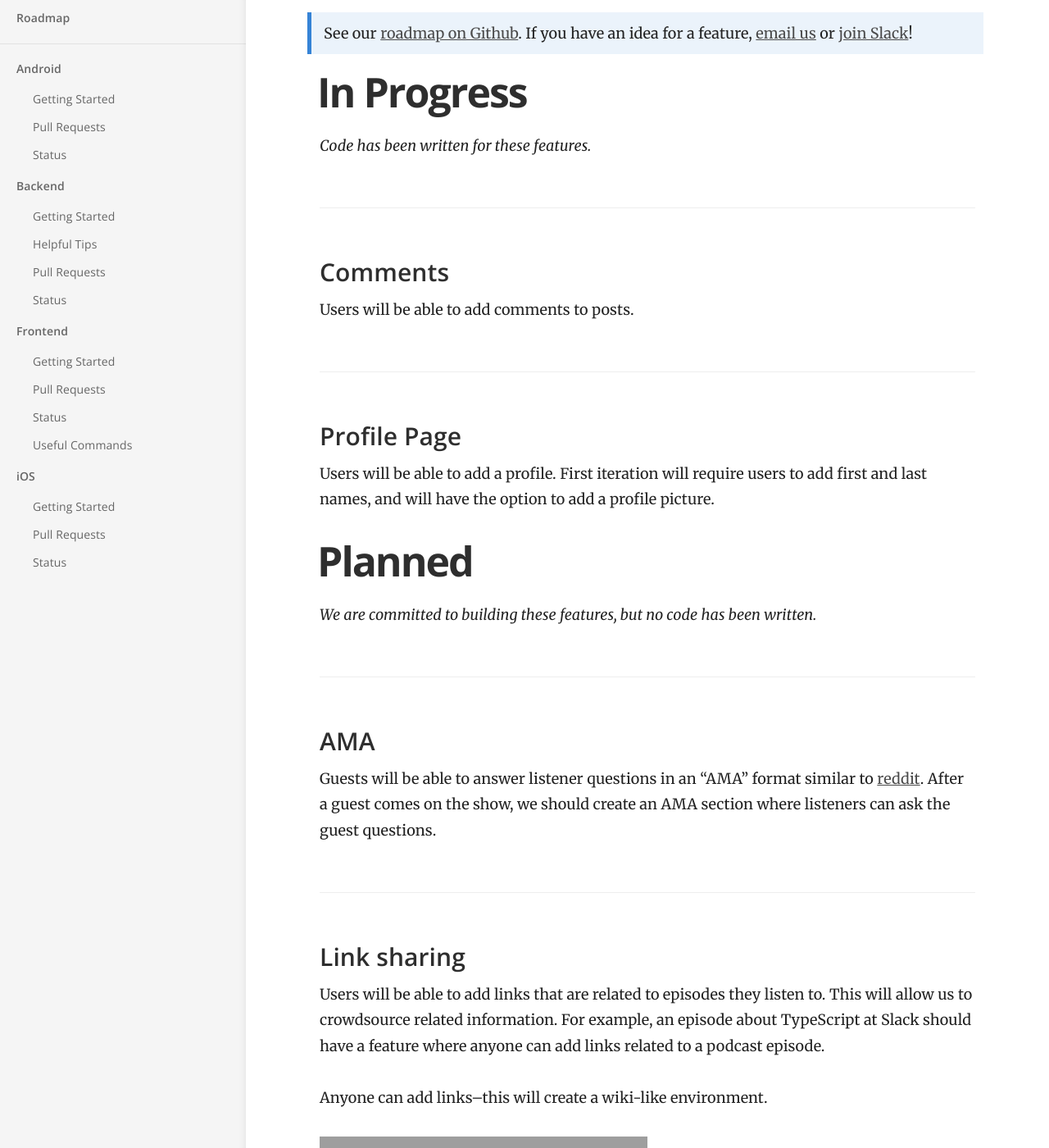
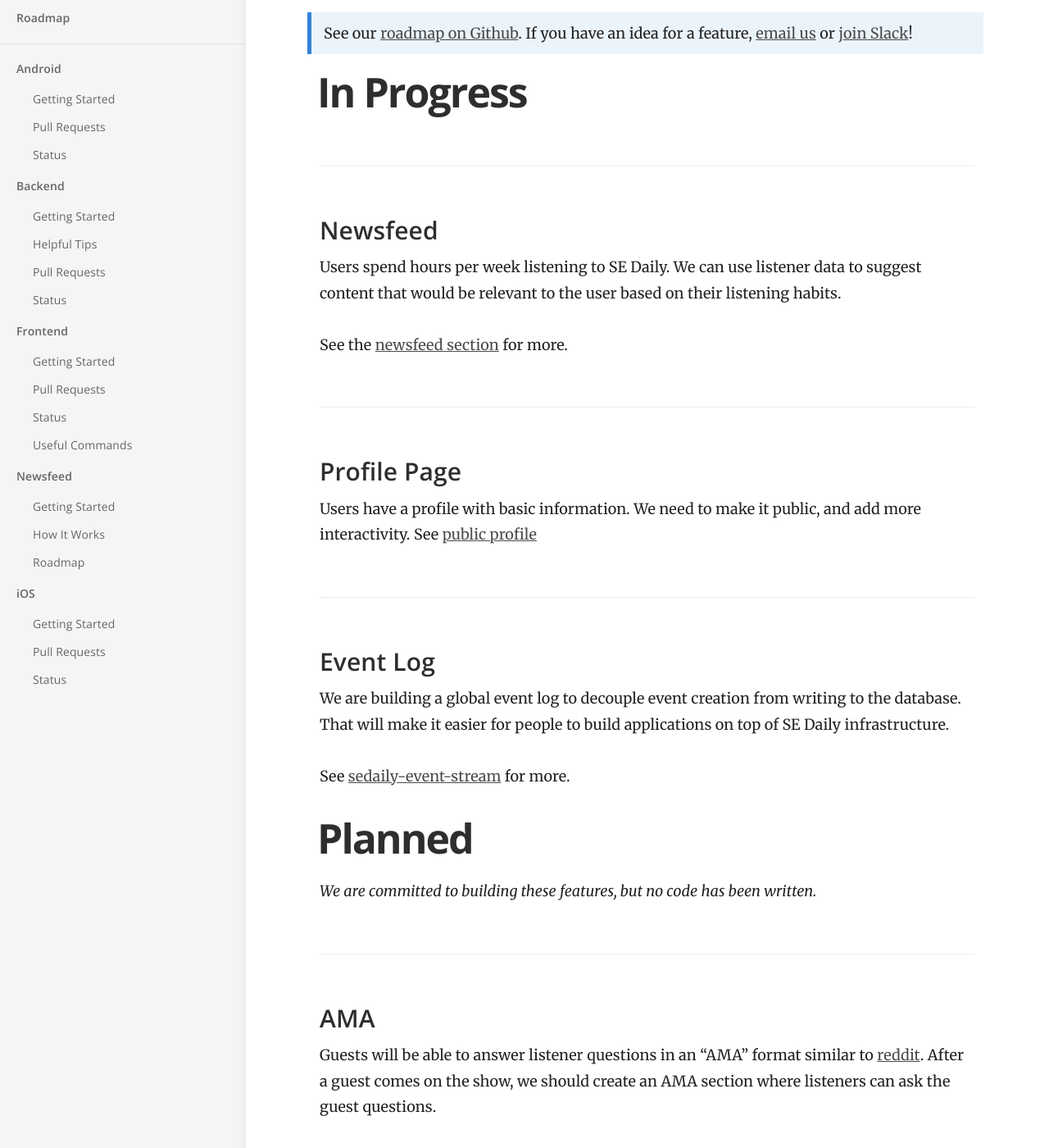
Before and after one commit to SoftwareEngineeringDaily/softwareengineeringdaily.github.io, a Jekyll site: the page built from _posts/2017-10-21-roadmap.md, in a window 1280 px wide and 1400 px high, scrolled down 240 px. Shown: the whole window at 82% size. Built offline with Jekyll 4.4.1, drawn with Linux system fonts in a browser that asks for light colours; some of the changed text lies outside the part shown; grey boxes are pictures that could not be loaded.

Commit message:
added details around newsfeed and public profile

```diff
--- a/_posts/2017-10-21-roadmap.md
+++ b/_posts/2017-10-21-roadmap.md
@@ -8,16 +8,21 @@ title: In Progress
 
 # **In Progress** #
 
-_Code has been written for these features._
+### Newsfeed ###
 
-### Comments ###
+Users spend hours per week listening to SE Daily. We can use listener data to suggest content that would be relevant to the user based on their listening habits.
 
-Users will be able to add comments to posts.
+See the [newsfeed section](/newsfeed) for more.
 
 ### Profile Page ###
 
-Users will be able to add a profile. First iteration will require users to add first and last names, and will have the option to add a profile picture.
+Users have a profile with basic information. We need to make it public, and add more interactivity. See [public profile](https://github.com/SoftwareEngineeringDaily/sedaily-front-end/issues/114)
 
+### Event Log ###
+
+We are building a global event log to decouple event creation from writing to the database. That will make it easier for people to build applications on top of SE Daily infrastructure.
+
+See [sedaily-event-stream](https://github.com/SoftwareEngineeringDaily/sedaily-event-stream) for more.
 
 # **Planned** #
 
@@ -27,33 +32,8 @@ _We are committed to building these features, but no code has been written._
 
 Guests will be able to answer listener questions in an "AMA" format similar to [reddit](https://www.reddit.com/r/AMA/). After a guest comes on the show, we should create an AMA section where listeners can ask the guest questions.
 
-### Link sharing ###
+AMA can reuse the code for commenting that we have already implemented.
 
-Users will be able to add links that are related to episodes they listen to. This will allow us to crowdsource related information. For example, an episode about TypeScript at Slack should have a feature where anyone can add links related to a podcast episode.
-
-Anyone can add links--this will create a wiki-like environment.
-
-![Here is a wireframe design](https://user-images.githubusercontent.com/1283090/31871813-0bb1f18a-b76c-11e7-8e56-86f778512a22.png)
-
-![Here is a wireframe design](https://user-images.githubusercontent.com/1283090/31872122-14cf004e-b76e-11e7-8be9-ac9a4e7f5ba5.png)
-
-### Percentage Episode Finished ###
-
-We need to track how long each user makes it through each episode.
-
-One way is to log the farthest timestamp that a user makes it to. Then, divide that by the length of the episode. That will give you a double representing the percentage of the episode that the user listened to.
-
-This is a useful signal for how interested a given user is in a given topic.
-
-### Feed View ###
-
-Users spend hours per week listening to SE Daily. We can use listener data to suggest content that would be relevant to the user based on their listening habits.
-
-The simple vision for this involves the "link sharing" feature. Let's say the user has listened to 80% of the "TypeScript at Slack" episode. We can recommend the links that are shared in the "TypeScript at Slack" link sharing section.
-
-![Here is a wireframe design](https://user-images.githubusercontent.com/1283090/31872190-7bfdf9aa-b76e-11e7-8aa4-ee20d1ad914c.png)
-
-The architecture for this will be fun to build. We will need to generate a custom feed for every user.
 
 ### Question Crowdsourcing Tool ###
 
@@ -63,9 +43,6 @@ Before every show, listeners should be able to submit questions they would like
 
 After every show, listeners should be able to take a short multiple choice quiz to test their retention of key points from the show.
 
-### Global Event Log ###
-
-We should make a global event log to decouple event creation from writing to the database. That will make it easier for people to build applications on top of SE Daily infrastructure.
 
 ### 1-Click Environment Creation ###
 
```
Also changed, not shown: _docs/Newsfeed/gettingstarted.md (added, +15 -0 lines), _docs/Newsfeed/howitworks.md (added, +11 -0 lines), _docs/Newsfeed/roadmap.md (added, +22 -0 lines).
